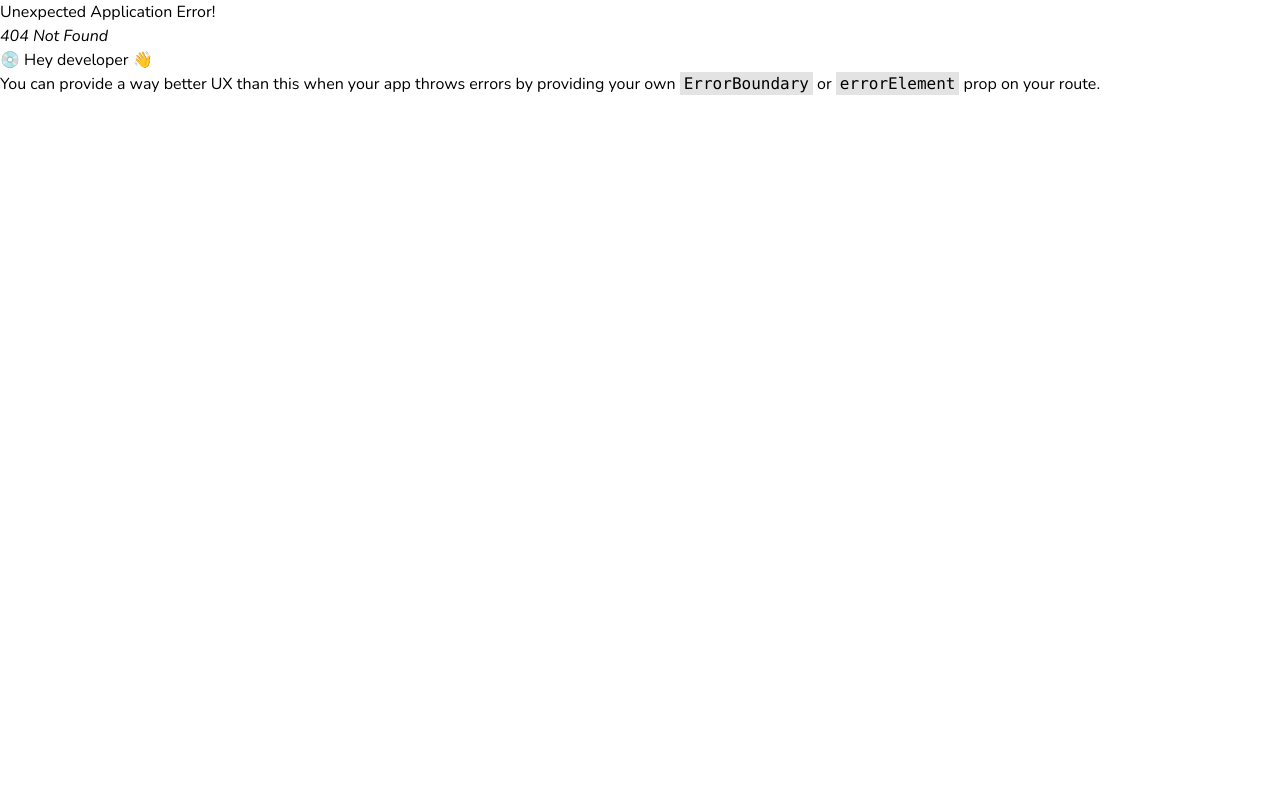
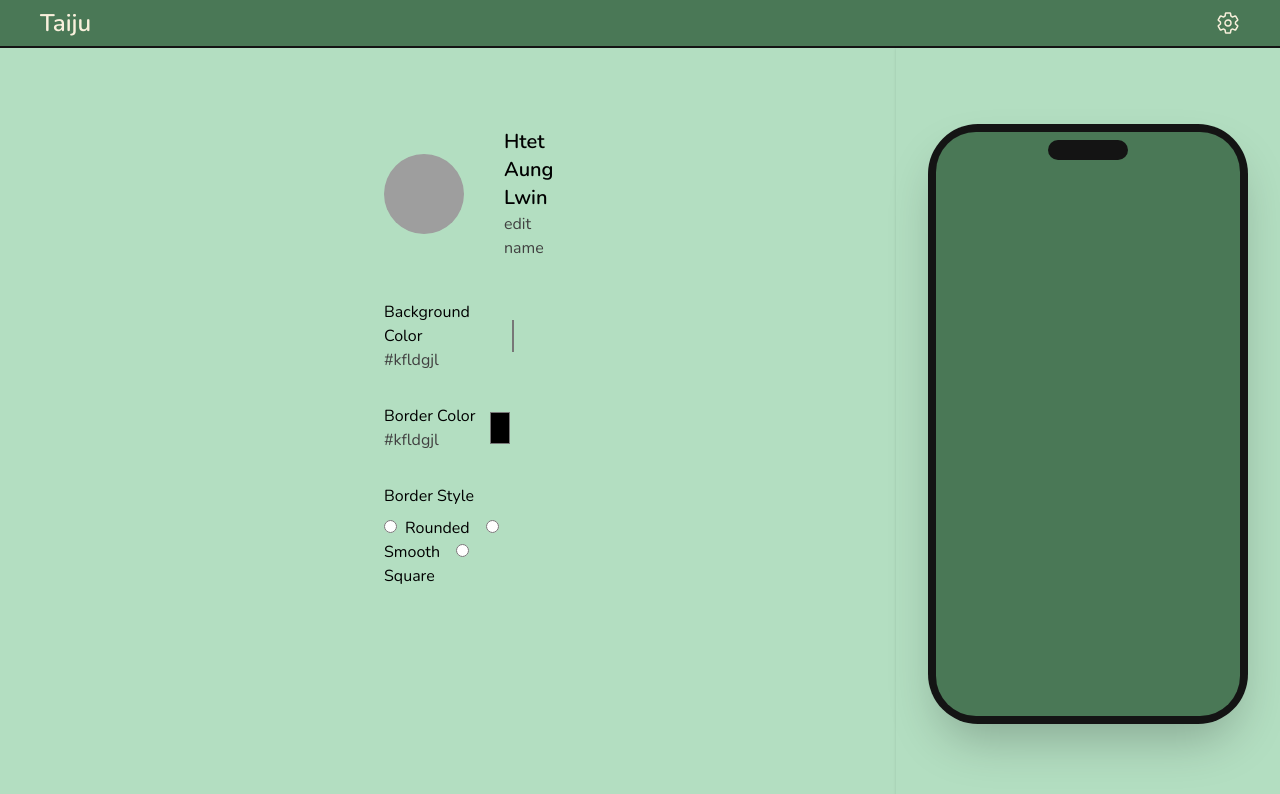
Before and after one commit to HtetAungLw1n/Taiju, a React (Vite) app: page /setting in a window 1280 px wide. Before the commit this address had no page. Shown: the top 794 px of the page. Built offline with nearby package versions, Linux system fonts and the light colour scheme; grey boxes are pictures that could not be loaded.

Commit message:
idk too many

```diff
--- a/src/App.jsx
+++ b/src/App.jsx
@@ -3,9 +3,18 @@ import Main from "./layout/Main";
 import Login from "./pages/Login";
 import Signin from "./pages/Signin";
 import Welcome from "./pages/Welcome";
+import Home from "./pages/Home";
+import Setting from "./pages/Setting";
 
 const router = createBrowserRouter([
-  { index: true, element: <Main /> },
+  {
+    path: "/",
+    element: <Main />,
+    children: [
+      { index: true, element: <Home /> },
+      { path: "/setting", element: <Setting /> },
+    ],
+  },
   { path: "/welcome", element: <Welcome /> },
   { path: "/login", element: <Login /> },
   { path: "/signin", element: <Signin /> },
--- a/src/components/AuthForm.jsx
+++ b/src/components/AuthForm.jsx
@@ -99,7 +99,7 @@ const AuthForm = ({ header, button, form }) => {
           className="w-2/3 object-cover object-left"
         />
 
-        <div className=" bg-green1 border-deepgreen rounded-l-2xl border-l-4 w-full p-4 px-8">
+        <div className="bg-greendark border-deepgreen rounded-l-2xl border-l-4 w-full p-4 px-8">
           <Link to={"/welcome"}>
             <FaArrowLeft className="w-6 h-6" />
           </Link>
@@ -117,7 +117,7 @@ const AuthForm = ({ header, button, form }) => {
                     type="text"
                     name="name"
                     id="name"
-                    className="border-2 border-deepgreen p-2 rounded-lg bg-white2 w-full outline-none"
+                    className="border-2 p-2 rounded-lg bg-white2 w-full outline-none"
                   />
                 </div>
               )}
@@ -129,7 +129,7 @@ const AuthForm = ({ header, button, form }) => {
                   type="text"
                   name="email"
                   id="email"
-                  className="border-2 border-deepgreen p-2 rounded-lg bg-white2 w-full outline-none"
+                  className="border-2 p-2 rounded-lg bg-white2 w-full outline-none"
                 />
               </div>
               <div className="my-2">
@@ -143,7 +143,7 @@ const AuthForm = ({ header, button, form }) => {
                   type="text"
                   name="password"
                   id="password"
-                  className="border-2 border-deepgreen p-2 rounded-lg bg-white2 w-full outline-none"
+                  className="border-2 p-2 rounded-lg bg-white2 w-full outline-none"
                 />
               </div>
 
@@ -161,12 +161,14 @@ const AuthForm = ({ header, button, form }) => {
                     </div>
                   )}
                   {form === "isLogin" && (
-                    <Link className="float-end">Forget Password ?</Link>
+                    <Link className="float-end hover:text-cream">
+                      Forget Password ?
+                    </Link>
                   )}
                 </div>
                 <button
                   type="submit"
-                  className="bg-white1 font-semibold mt-4 px-4 py-2 rounded-lg border-2 border-deepgreen block"
+                  className="bg-cream font-semibold mt-4 px-4 py-2 rounded-lg border-2 border-deepgreen block"
                 >
                   {button}
                 </button>
--- /dev/null
+++ b/src/components/CurrentLink.jsx
@@ -0,0 +1,21 @@
+import React from "react";
+import { Link } from "react-router-dom";
+
+const CurrentLink = () => {
+  return (
+    <div className="bg-cream border-2 border-night my-4 rounded-lg text-white1 p-4 flex justify-between items-center shadow">
+      <div>
+        <div className="md:text-xl">Name</div>
+        <Link className="text-neutral-700">
+          urldfkalsdfjkalsdjfdksalfjalksj;l
+        </Link>
+      </div>
+      <div className="flex flex-col">
+        <Link>edit</Link>
+        <Link>delete</Link>
+      </div>
+    </div>
+  );
+};
+
+export default CurrentLink;
--- a/src/components/Navbar.jsx
+++ b/src/components/Navbar.jsx
@@ -1,22 +1,25 @@
 import React from "react";
 import { IoSettingsOutline } from "react-icons/io5";
-import { Link } from "react-router-dom";
 import { motion } from "framer-motion";
+import { NavLink } from "react-router-dom";
 
 const Navbar = () => {
   return (
-    <section className="h-[6%] bg-white2 flex justify-between items-center px-4 md:px-10">
-      <h1 className="text-xl font-semibold md:text-2xl">Taiju</h1>
-      <button className="md:hidden bg-green-200 text-deepgreen border border-deepgreen px-2 py-1 rounded shadow">
+    <section className="h-[6%] bg-greendark text-cream border-b-2 border-night flex justify-between items-center px-4 md:px-10">
+      <NavLink to={"/"} className="text-xl font-semibold md:text-2xl">
+        Taiju
+      </NavLink>
+      <button className="md:hidden bg-greenlight text-night border text-sm  px-2 py-1 rounded shadow">
         Preview
       </button>
-      <motion.div
+      <motion.a
+        href={"/setting"}
         className="hidden md:block"
         whileHover={{ rotate: 45 }}
         whileTap={{ rotate: -45 }}
       >
         <IoSettingsOutline className="text-2xl" />
-      </motion.div>
+      </motion.a>
     </section>
   );
 };
--- /dev/null
+++ b/src/components/UserInput.jsx
@@ -0,0 +1,12 @@
+import React from "react";
+import { Link } from "react-router-dom";
+
+const UserInput = () => {
+  return (
+    <div className="bg-greendark my-8 rounded-lg text-cream text-center px-4 py-2 md:text-xl border-2 border-night">
+      <Link to={"/newLink"}>Add New Link</Link>
+    </div>
+  );
+};
+
+export default UserInput;
--- a/src/index.css
+++ b/src/index.css
@@ -1,17 +1,12 @@
 @import "tailwindcss";
 
 @theme {
-  --color-green1: #4caf50;
-  --color-green2: #45a049;
-  --color-green3: #388e3c;
-  --color-green3: #388e3c;
-  --color-yellow1: #ffd166;
-  --color-yellow2: #ffb833;
-  --color-brown1: #3b2f2f;
-  --color-red1: #ff6f61;
-  --color-white1: #f5f5f5;
-  --color-white2: #e8f5e9;
-  --color-deepgreen: #141514;
+  --color-cream: #f9f0dc;
+  --color-night: #141414;
+  --color-greenlight: #b3dec1;
+  --color-greennormal: #54b374;
+  --color-greendark: #4a7856;
+  --color-softwhite: #f7f9f7;
 
   --default-font-family: "Nunito", sans-serif;
 }
--- a/src/layout/Main.jsx
+++ b/src/layout/Main.jsx
@@ -1,15 +1,16 @@
 import React from "react";
 import Navbar from "../components/Navbar";
-import Home from "../pages/Home";
+import Preview from "../pages/Preview";
+import { Outlet } from "react-router-dom";
 
 const Main = () => {
   return (
     <>
       <section className="h-screen flex flex-col">
         <Navbar />
-        <div className="bg-white1 md:flex flex-1">
-          <Home />
-          <div className="hidden md:block md:w-[30%]">preview</div>
+        <div className="bg-greenlight md:flex flex-1">
+          <Outlet />
+          <Preview />
         </div>
       </section>
     </>
--- a/src/pages/Home.jsx
+++ b/src/pages/Home.jsx
@@ -1,7 +1,18 @@
 import React from "react";
+import UserInput from "../components/UserInput";
+import CurrentLink from "../components/CurrentLink";
 
 const Home = () => {
-  return <div>Home</div>;
+  return (
+    <div className="md:w-[70%] bg-white1 px-4 md:px-96 md:py-10">
+      <UserInput />
+      <CurrentLink />
+      <CurrentLink />
+      <CurrentLink />
+      <CurrentLink />
+      <CurrentLink />
+    </div>
+  );
 };
 
 export default Home;
--- /dev/null
+++ b/src/pages/Preview.jsx
@@ -0,0 +1,20 @@
+import React from "react";
+
+const Preview = () => {
+  return (
+    <div className="hidden md:block md:w-[30%] ">
+      <div className="flex items-center justify-center h-full shadow">
+        <div className="relative w-80 h-[600px] bg-night rounded-[50px] shadow-2xl  flex flex-col items-center p-2">
+          <div className="absolute top-4 left-1/2 -translate-x-1/2 w-20 h-5 bg-night rounded-xl"></div>
+
+          {/* this is screen  */}
+          <div className="w-full h-full bg-greendark rounded-[40px] overflow-hidden flex items-center justify-center">
+            <div></div>
+          </div>
+        </div>
+      </div>
+    </div>
+  );
+};
+
+export default Preview;
--- /dev/null
+++ b/src/pages/Setting.jsx
@@ -0,0 +1,76 @@
+import React from "react";
+import profileImg from "../assets/welcome.png";
+
+const Setting = () => {
+  return (
+    <div className="md:w-[70%] bg-white1 p-8 md:px-96 md:py-20">
+      <div className="flex gap-10 items-center">
+        <img
+          src={profileImg}
+          alt="img"
+          className="w-20 h-20 object-cover rounded-full"
+        />
+        <div>
+          <div className="text-xl font-semibold">Htet Aung Lwin</div>
+          <div className="text-neutral-700">edit name</div>
+        </div>
+      </div>
+      <div className="my-10">
+        {/* bgColor  */}
+        <div className="mb-8 flex items-center">
+          <div className="w-44">
+            <label htmlFor="bgColor" className="mr-10">
+              Background Color
+            </label>
+            <div className="text-neutral-700">#kfldgjl</div>
+          </div>
+          <input
+            type="color"
+            name="bgColor"
+            id="bgColor"
+            className="h-10 w-10"
+          />
+        </div>
+
+        {/* borderColor  */}
+        <div className="mb-8 flex items-center">
+          <div className="w-44">
+            <label htmlFor="borderColor">Border Color</label>
+            <div className="text-neutral-700">#kfldgjl</div>
+          </div>
+          <input
+            type="color"
+            name="borderColor"
+            id="borderColor"
+            className="h-10 w-10"
+          />
+        </div>
+
+        {/* border style  */}
+        <div>
+          <div className="mb-2">Border Style</div>
+          <input
+            type="radio"
+            name="borderStyle"
+            id="rounded"
+            className="mr-2"
+          />
+          <label htmlFor="borderStyle" className="mr-4">
+            Rounded
+          </label>
+          <input type="radio" name="borderStyle" id="smooth" className="mr-2" />
+          <label htmlFor="borderStyle" className="mr-4">
+            Smooth
+          </label>
+          <input type="radio" name="borderStyle" id="square" className="mr-2" />
+          <label htmlFor="borderStyle" className="mr-4">
+            Square
+          </label>
+        </div>
+      </div>
+      <div></div>
+    </div>
+  );
+};
+
+export default Setting;
--- a/src/pages/Welcome.jsx
+++ b/src/pages/Welcome.jsx
@@ -4,12 +4,12 @@ import image from "../assets/welcome.png";
 
 const Welcome = () => {
   return (
-    <section className="h-screen relative text-deepgreen">
+    <section className="h-screen relative text-night">
       {/* this is small  */}
       <div className="md:hidden h-full">
         <img src={image} alt="image" className="h-[80%] object-cover" />
 
-        <div className="absolute bg-green1 border-t-4 border-deepgreen w-full bottom-0 h-1/3 rounded-t-2xl flex flex-col justify-center items-center gap-8">
+        <div className="absolute bg-greendark border-t-4 w-full bottom-0 h-1/3 rounded-t-2xl flex flex-col justify-center items-center gap-8">
           <div className="text-center">
             <div className="uppercase text-3xl font-semibold mb-2">
               Welcome to Taiju
@@ -19,13 +19,13 @@ const Welcome = () => {
           <div className="flex flex-col w-full items-center">
             <Link
               to={"/login"}
-              className="bg-white2  mb-4 text-center w-[70%] py-3 rounded-xl border-2 border-deepgreen shadow-lg font-semibold"
+              className="bg-cream  mb-4 text-center w-[70%] py-3 rounded-xl border-2 border-deepgreen shadow-lg font-semibold"
             >
               Login
             </Link>
             <Link
               to={"/signin"}
-              className="bg-white2 text-center w-[70%] py-3 rounded-xl border-2 border-deepgreen shadow-lg font-semibold"
+              className="bg-cream text-center w-[70%] py-3 rounded-xl border-2 border-deepgreen shadow-lg font-semibold"
             >
               Sign In
             </Link>
@@ -40,7 +40,7 @@ const Welcome = () => {
           alt="image"
           className="absolute w-full h-full object-cover"
         />
-        <div className="absolute bg-green1 border-4 border-deepgreen w-[25%] top-[25%] left-[50%] -translate-x-1/2 rounded-2xl flex flex-col justify-center items-center py-12 gap-8">
+        <div className="absolute bg-greendark border-4 w-[25%] top-[25%] left-[50%] -translate-x-1/2 rounded-2xl flex flex-col justify-center items-center py-12 gap-8">
           <div className="text-center">
             <div className="uppercase text-4xl font-semibold mb-2">
               Welcome to Taiju
@@ -50,13 +50,13 @@ const Welcome = () => {
           <div className="flex flex-col w-full items-center">
             <Link
               to={"/login"}
-              className="bg-white2 mb-4 text-center w-[70%] py-3 rounded-xl border-2 border-deepgreen shadow-lg font-semibold hover:bg-white1 transition duration-200"
+              className="bg-cream mb-4 text-center w-[70%] py-3 rounded-xl border-2 shadow-lg font-semibold hover:bg-white1 transition duration-200"
             >
               Login
             </Link>
             <Link
               to={"/signin"}
-              className="bg-white2 text-center w-[70%] py-3 rounded-xl border-2 border-deepgreen shadow-lg font-semibold hover:bg-white1 transition duration-200"
+              className="bg-cream text-center w-[70%] py-3 rounded-xl border-2 shadow-lg font-semibold hover:bg-white1 transition duration-200"
             >
               Sign In
             </Link>
```
